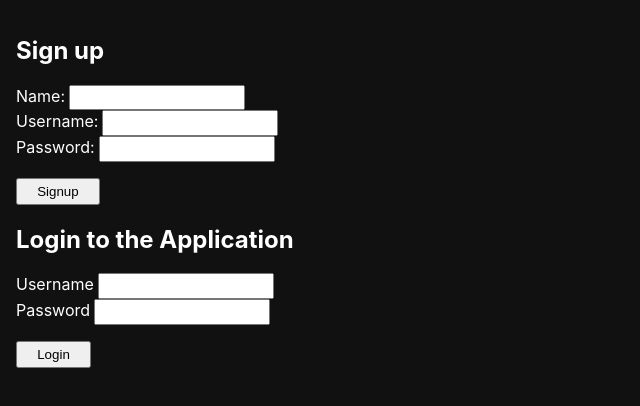
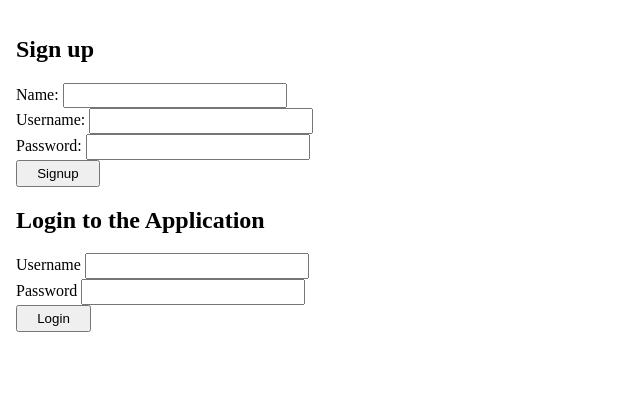
Before and after one commit to ahmad-cod/blogapp-frontend, a React (Vite) app: page / in a window 1280 px wide. Shown: the top 406 px of the page, without its empty margins (0-640 px from the left). Built offline with nearby package versions, Linux system fonts and the light colour scheme; no server answers.

Commit message:
Add box-sizing to border-box

```diff
--- a/src/index.css
+++ b/src/index.css
@@ -1,12 +1,9 @@
+@tailwind base;
+@tailwind components;
+@tailwind utilities;
+
 * {
     box-sizing: border-box;
-    transition: all .3s ease-in-out;
-}
-
-body {
-    background-color: #111;
-    color: #fff;
-    font-family: -apple-system, BlinkMacSystemFont, 'Segoe UI', Roboto, Ubuntu, 'Open Sans', 'Helvetica Neue', sans-serif;
 }
 
 #root {
@@ -32,19 +29,11 @@ body {
 
 input {
     height: 1.6rem;
-    width: 11rem;
+    width: 14rem;
     margin-left: .25rem;
-}
-
-.input {
-    margin-bottom: .25rem;
-    color: #111;
-    background-color: #fff;
-    /* float: right; */
 }
 
 button {
     padding: .25rem 1.2rem;
     cursor: pointer;
-    margin-top: 1rem;
 }
```
